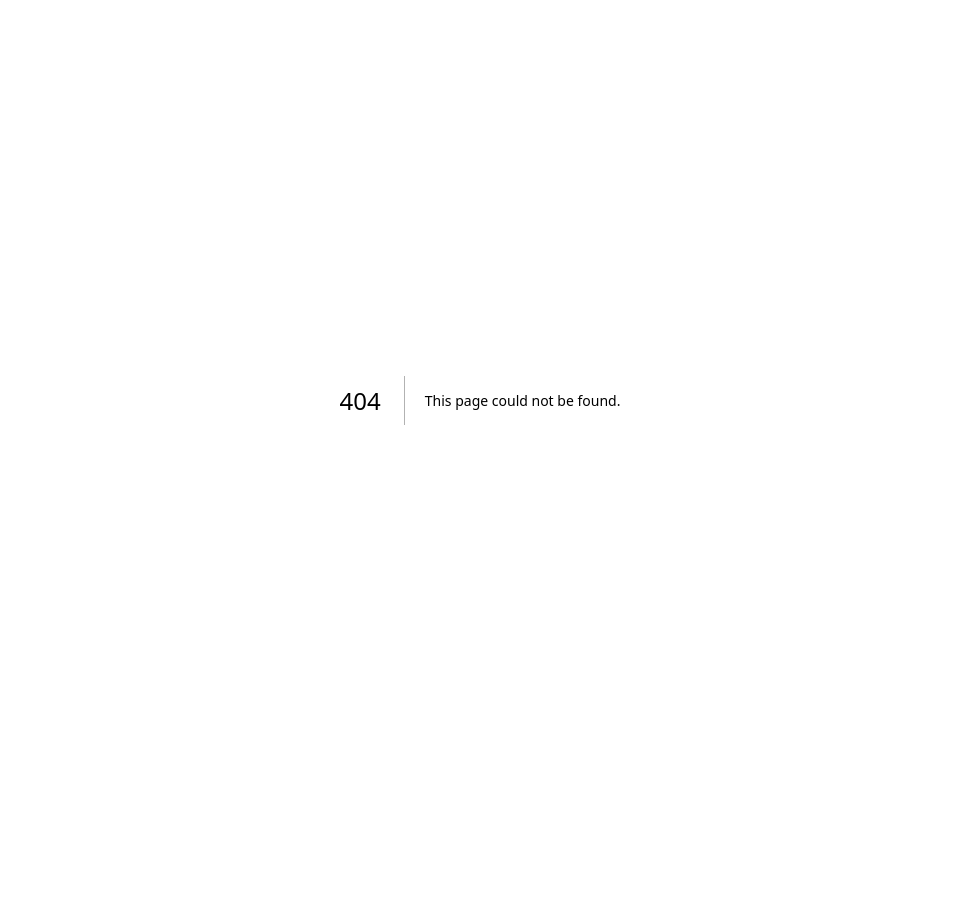
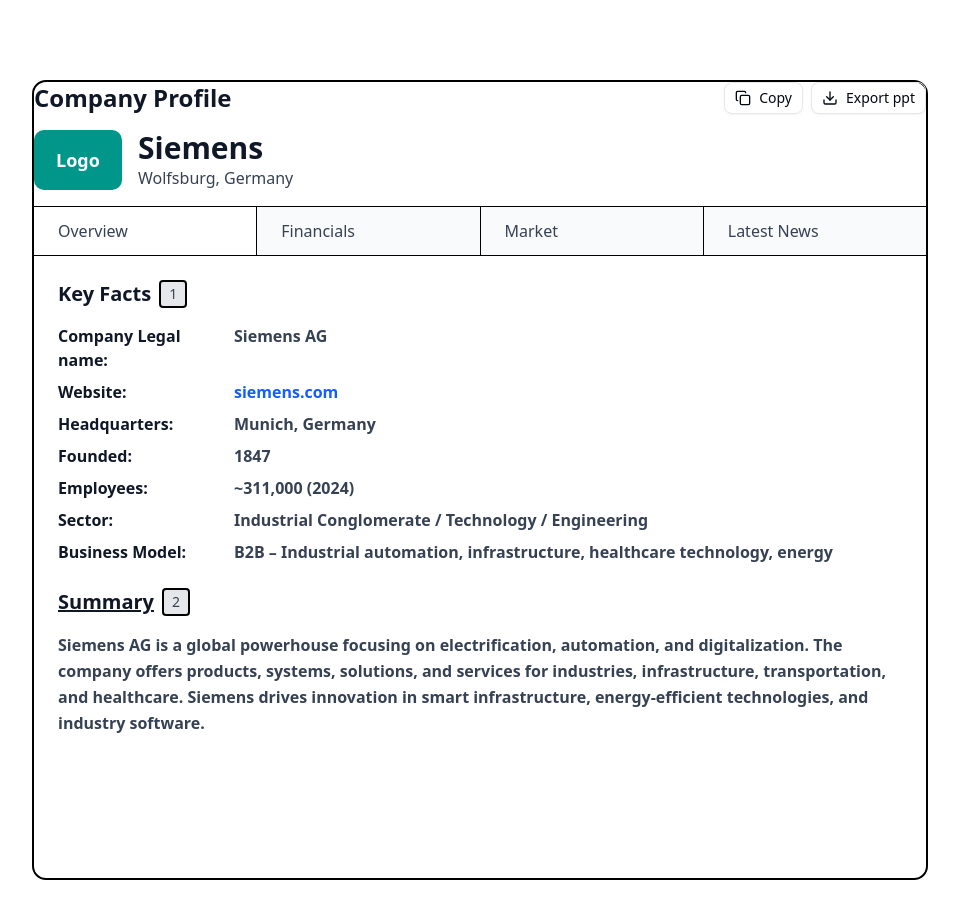
Before and after one commit to Trilokrana/web, a Next.js app: page /companyProfile in a window 1280 px wide. Before the commit this address had no page. Shown: the top 918 px of the page, without its empty margins (160-1119 px from the left). Before the commit the page ends 800 px from the top, so only its background shows below. Built offline with nearby package versions, Linux system fonts and the light colour scheme.

Commit message:
company profile page completed ✅

```diff
--- /dev/null
+++ b/src/app/companyProfile/page.js
@@ -0,0 +1,162 @@
+import { Button } from "@/components/ui/button";
+import { Card, CardContent, CardHeader } from "@/components/ui/card";
+import { Badge } from "@/components/ui/badge";
+import { Copy, Download } from "lucide-react";
+import Link from "next/link";
+
+export default function Component() {
+  return (
+    <div className="">
+      <Card className="max-w-4xl mx-auto min-h-screen border-2 border-black my-20 rounded-xl">
+        <CardHeader className="pb-4">
+          <div className="flex items-center justify-between">
+            <h1 className="text-2xl font-bold text-gray-900">
+              Company Profile
+            </h1>
+            <div className="flex gap-2">
+              <Button
+                variant="outline"
+                size="sm"
+                className="gap-2 bg-transparent"
+              >
+                <Copy className="w-4 h-4" />
+                Copy
+              </Button>
+              <Button
+                variant="outline"
+                size="sm"
+                className="gap-2 bg-transparent"
+              >
+                <Download className="w-4 h-4" />
+                Export ppt
+              </Button>
+            </div>
+          </div>
+
+          <div className="flex items-center gap-4 mt-4">
+            <div className="w-22 h-15 bg-teal-600 rounded-lg flex items-center justify-center text-white font-bold text-lg">
+              Logo
+            </div>
+            <div>
+              <h2 className="text-3xl font-bold text-gray-900">Siemens</h2>
+              <p className="text-gray-700">Wolfsburg, Germany</p>
+            </div>
+          </div>
+        </CardHeader>
+
+        <CardContent className="p-0">
+          <div className="border-t border-black ">
+            <div className="flex border-b border-black">
+              <div className="flex-1 px-6 py-3 border-r border-black bg-white">
+                <span className="font-medium text-gray-700 ">Overview</span>
+              </div>
+              <div className="flex-1 px-6 py-3 border-r border-black bg-gray-50">
+                <span className="font-medium text-gray-700">Financials</span>
+              </div>
+              <div className="flex-1 px-6 py-3 border-r border-black bg-gray-50">
+                <span className="font-medium text-gray-700">Market</span>
+              </div>
+              <div className="flex-1 px-6 py-3 bg-gray-50">
+                <span className="font-medium text-gray-700">Latest News</span>
+              </div>
+            </div>
+          </div>
+
+          <div className="p-6 space-y-6">
+            <div>
+              <div className="flex items-center gap-2 mb-4">
+                <h3 className="text-xl font-bold text-gray-900">Key Facts</h3>
+                <Badge
+                  variant="secondary"
+                  className="rounded w-7 h-7 p-0 flex items-center justify-center text-sm bg-gray-200 text-gray-700 border-2 border-black"
+                >
+                  1
+                </Badge>
+              </div>
+
+              <div className="grid gap-2 text-md">
+                <div className="flex">
+                  <span className="font-bold text-gray-900 w-44">
+                    Company Legal name:
+                  </span>
+                  <span className="text-gray-700 font-semibold">
+                    Siemens AG
+                  </span>
+                </div>
+                <div className="flex">
+                  <span className="font-bold text-gray-900 w-44 ">
+                    Website:
+                  </span>
+                  <Link
+                    href="https://siemens.com"
+                    className="text-blue-600 hover:underline font-semibold"
+                  >
+                    siemens.com
+                  </Link>
+                </div>
+                <div className="flex">
+                  <span className="font-bold text-gray-900 w-44">
+                    Headquarters:
+                  </span>
+                  <span className="text-gray-700 font-semibold">
+                    Munich, Germany
+                  </span>
+                </div>
+                <div className="flex">
+                  <span className="font-bold text-gray-900 w-44">Founded:</span>
+                  <span className="text-gray-700 font-semibold">1847</span>
+                </div>
+                <div className="flex">
+                  <span className="font-bold text-gray-900 w-44">
+                    Employees:
+                  </span>
+                  <span className="text-gray-700 font-semibold">
+                    ~311,000 (2024)
+                  </span>
+                </div>
+                <div className="flex">
+                  <span className="font-bold text-gray-900 w-44">Sector:</span>
+                  <span className="text-gray-700 font-semibold">
+                    Industrial Conglomerate / Technology / Engineering
+                  </span>
+                </div>
+                <div className="flex">
+                  <span className="font-bold text-gray-900 w-44">
+                    Business Model:
+                  </span>
+                  <span className="text-gray-700 font-semibold">
+                    B2B – Industrial automation, infrastructure, healthcare
+                    technology, energy
+                  </span>
+                </div>
+              </div>
+            </div>
+
+            <div>
+              <div className="flex items-center gap-2 mb-4">
+                <h3 className="text-xl font-bold text-gray-900 underline">
+                  Summary
+                </h3>
+                <Badge
+                  variant="secondary"
+                  className="rounded w-7 h-7 p-0 flex items-center justify-center text-sm bg-gray-200 text-gray-700 border-2 border-black "
+                >
+                  2
+                </Badge>
+              </div>
+
+              <p className="text-gray-700 leading-relaxed font-semibold">
+                Siemens AG is a global powerhouse focusing on electrification,
+                automation, and digitalization. The company offers products,
+                systems, solutions, and services for industries, infrastructure,
+                transportation, and healthcare. Siemens drives innovation in
+                smart infrastructure, energy-efficient technologies, and
+                industry software.
+              </p>
+            </div>
+          </div>
+        </CardContent>
+      </Card>
+    </div>
+  );
+}
--- /dev/null
+++ b/src/components/ui/badge.jsx
@@ -0,0 +1,44 @@
+import * as React from "react"
+import { Slot } from "@radix-ui/react-slot"
+import { cva } from "class-variance-authority";
+
+import { cn } from "@/lib/utils"
+
+const badgeVariants = cva(
+  "inline-flex items-center justify-center rounded-md border px-2 py-0.5 text-xs font-medium w-fit whitespace-nowrap shrink-0 [&>svg]:size-3 gap-1 [&>svg]:pointer-events-none focus-visible:border-ring focus-visible:ring-ring/50 focus-visible:ring-[3px] aria-invalid:ring-destructive/20 dark:aria-invalid:ring-destructive/40 aria-invalid:border-destructive transition-[color,box-shadow] overflow-hidden",
+  {
+    variants: {
+      variant: {
+        default:
+          "border-transparent bg-primary text-primary-foreground [a&]:hover:bg-primary/90",
+        secondary:
+          "border-transparent bg-secondary text-secondary-foreground [a&]:hover:bg-secondary/90",
+        destructive:
+          "border-transparent bg-destructive text-white [a&]:hover:bg-destructive/90 focus-visible:ring-destructive/20 dark:focus-visible:ring-destructive/40 dark:bg-destructive/60",
+        outline:
+          "text-foreground [a&]:hover:bg-accent [a&]:hover:text-accent-foreground",
+      },
+    },
+    defaultVariants: {
+      variant: "default",
+    },
+  }
+)
+
+function Badge({
+  className,
+  variant,
+  asChild = false,
+  ...props
+}) {
+  const Comp = asChild ? Slot : "span"
+
+  return (
+    <Comp
+      data-slot="badge"
+      className={cn(badgeVariants({ variant }), className)}
+      {...props} />
+  );
+}
+
+export { Badge, badgeVariants }
```
